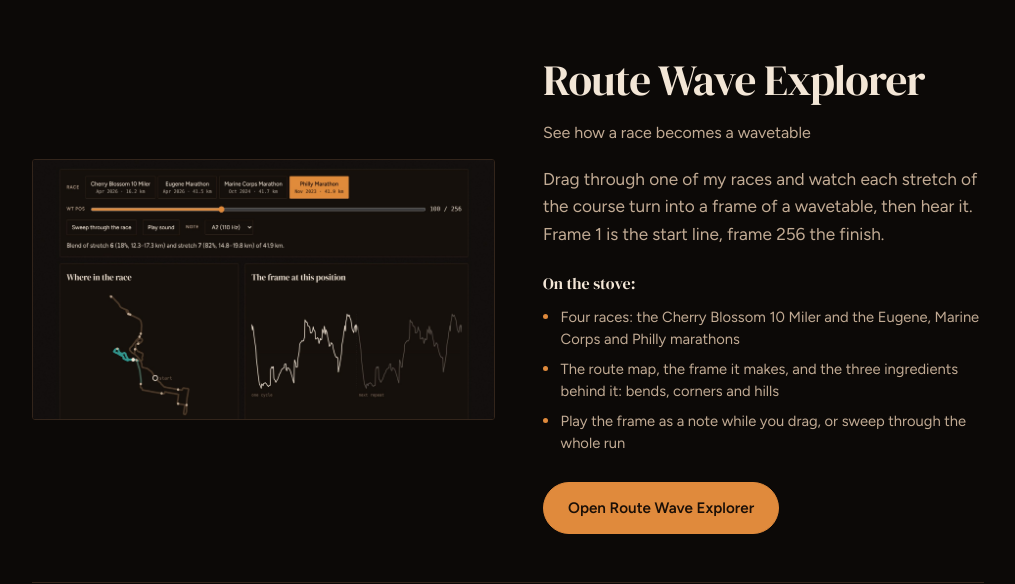
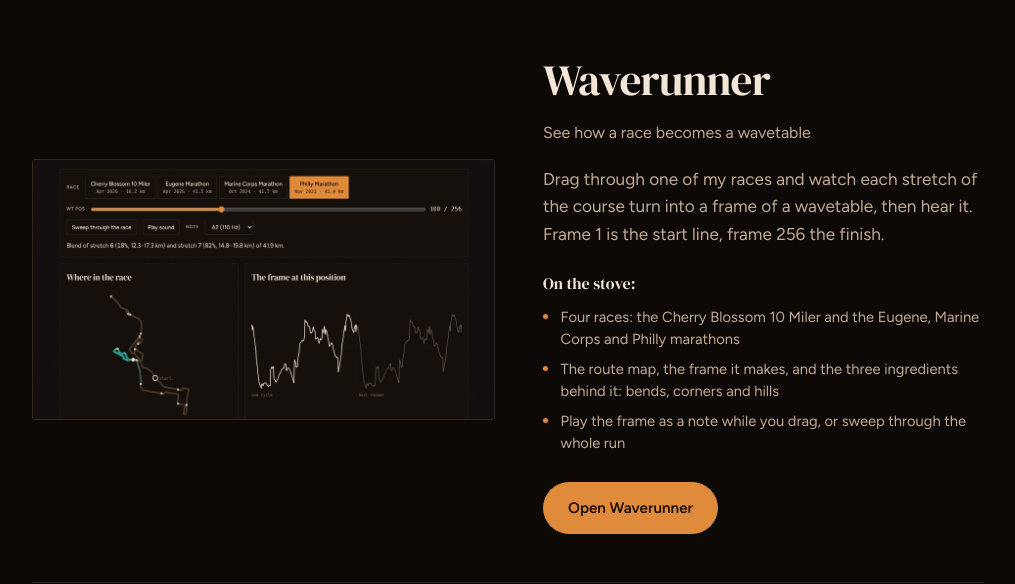
Before and after one commit to kstabinski/kevinstabinski.com, a plain HTML site: page kitchen.html in a window 1280 px wide. Shown: the part 2058-2642 px from the top of the page, without its empty margins (132-1147 px from the left). Drawn offline with Linux system fonts and the light colour scheme.

Commit message:
Rename Route Wave Explorer to Waverunner
The page, data file and cover move to waverunner.*, with the Kitchen
card, sitemap and page title updated to match.

Co-Authored-By: Claude Opus 5.5 <noreply@anthropic.com>
Claude-Session: https://claude.ai/code/session_01VAArKe1MBFCW3BEmyLjUjK

```diff
--- a/kitchen.html
+++ b/kitchen.html
@@ -98,10 +98,10 @@
 
   <article class="featured">
     <div class="featured-media">
-      <a href="route-waves.html"><img src="covers/route-waves.jpg" alt="Route Wave Explorer — see how a race becomes a wavetable" loading="lazy"></a>
+      <a href="waverunner.html"><img src="covers/waverunner.jpg" alt="Waverunner — see how a race becomes a wavetable" loading="lazy"></a>
     </div>
     <div class="featured-body">
-      <h2 class="featured-title">Route Wave Explorer</h2>
+      <h2 class="featured-title">Waverunner</h2>
       <p class="featured-sub">See how a race becomes a wavetable</p>
       <p class="featured-desc">Drag through one of my races and watch each stretch of the course turn into a frame of a wavetable, then hear it. Frame 1 is the start line, frame 256 the finish.</p>
       <p class="kit-label">On the stove&colon;</p>
@@ -111,7 +111,7 @@
         <li>Play the frame as a note while you drag, or sweep through the whole run</li>
       </ul>
       <div class="featured-foot">
-        <a class="btn" href="route-waves.html">Open Route Wave Explorer</a>
+        <a class="btn" href="waverunner.html">Open Waverunner</a>
       </div>
     </div>
   </article>
--- a/sitemap.xml
+++ b/sitemap.xml
@@ -6,5 +6,5 @@
   <url><loc>https://kevinstabinski.com/kitchen.html</loc><lastmod>2026-11-13</lastmod></url>
   <url><loc>https://kevinstabinski.com/chord-pantry.html</loc><lastmod>2026-11-13</lastmod></url>
   <url><loc>https://kevinstabinski.com/spice-drawer.html</loc><lastmod>2026-11-13</lastmod></url>
-  <url><loc>https://kevinstabinski.com/route-waves.html</loc><lastmod>2026-11-27</lastmod></url>
+  <url><loc>https://kevinstabinski.com/waverunner.html</loc><lastmod>2026-11-27</lastmod></url>
 </urlset>
```
Also changed, not shown: waverunner.html (renamed from route-waves.html, +4 -4 lines), covers/waverunner.jpg (renamed from covers/route-waves.jpg), waverunner.json (renamed from route-waves.json).
